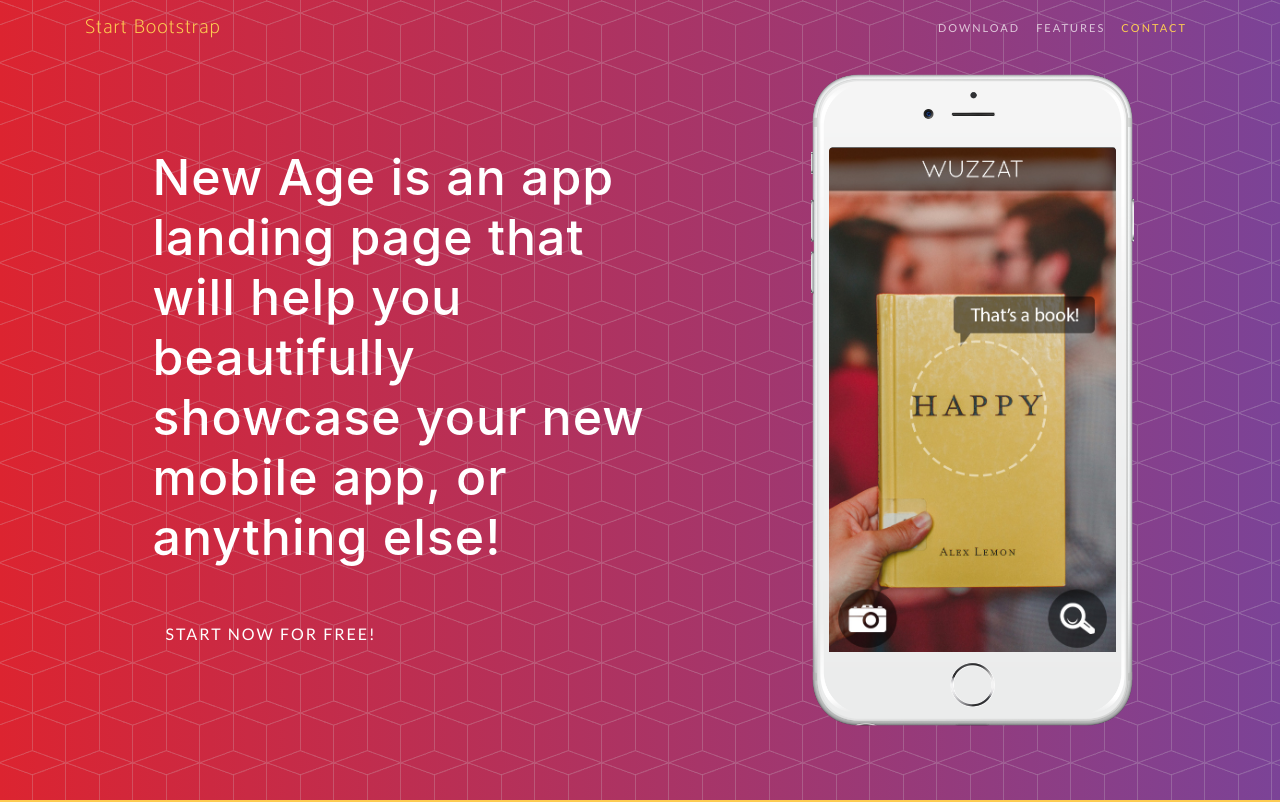
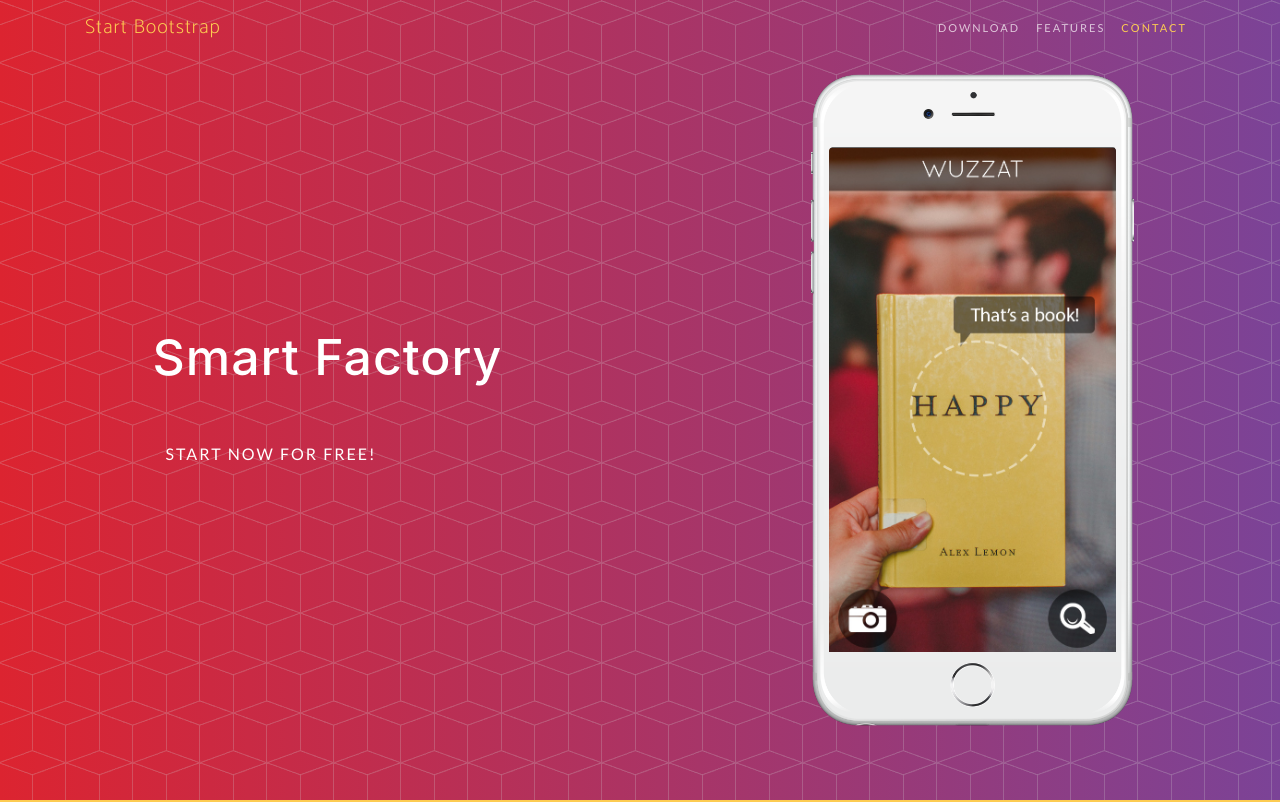
Before and after one commit to amiga1114/amiga1114.github.io, a website with bundled scripts: page index.html in a window 1280 px wide. Shown: the top 802 px of the page. Built offline with nearby package versions, Linux system fonts and the light colour scheme; a web font is replaced by a local one.

Commit message:
Smart Factory

```diff
--- a/index.html
+++ b/index.html
@@ -59,7 +59,7 @@
         <div class="row h-100">
           <div class="col-lg-7 my-auto">
             <div class="header-content mx-auto">
-              <h1 class="mb-5">New Age is an app landing page that will help you beautifully showcase your new mobile app, or anything else!</h1>
+              <h1 class="mb-5">Smart Factory</h1>
               <a href="#download" class="btn btn-outline btn-xl js-scroll-trigger">Start Now for Free!</a>
             </div>
           </div>
```
